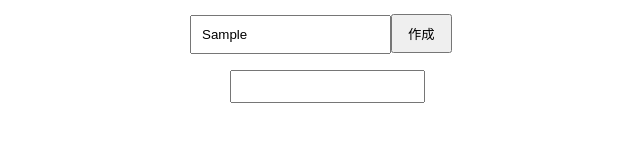
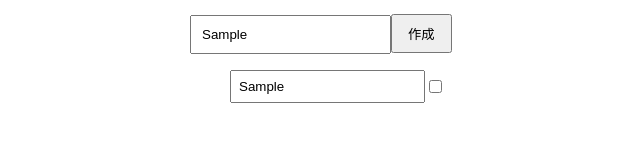
Before and after one commit to garden905/selfkanri, a React (Vite) app: page / in a window 1280 px wide. Both pictures are taken after typing "Sample" into the empty fields and a click on the input "作成". Shown: the part 371-512 px from the top of the page, without its empty margins (410-1050 px from the left). Built offline with nearby package versions, Linux system fonts and the light colour scheme.

Commit message:
チェックボックスを追加

```diff
--- a/src/App.tsx
+++ b/src/App.tsx
@@ -36,6 +36,15 @@
     setTodos(newTodos);
   };
 
+  const handleChecked = (id: number, checked: boolean) => {
+    const newTodos = todos.map((todo) => {
+      if (todo.id == id) {
+        todo.checked = !checked;
+      }
+      return todo;
+    });
+    setTodos(newTodos);
+  };
   return (
     <div className="App">
       <div>
@@ -53,8 +62,14 @@
             <li key={todo.id}>
               <input
                 type="text"
-                onChange={() => handleEdit(todo.id, e.target.value)}
+                onChange={(e) => handleEdit(todo.id, e.target.value)}
                 className="inputText"
+                value={todo.inputValue}
+                disabled={todo.checked}
+              />
+              <input
+                type="checkbox"
+                onChange={(e) => handleChecked(todo.id, todo.checked)}
               />
             </li>
           ))}
```
